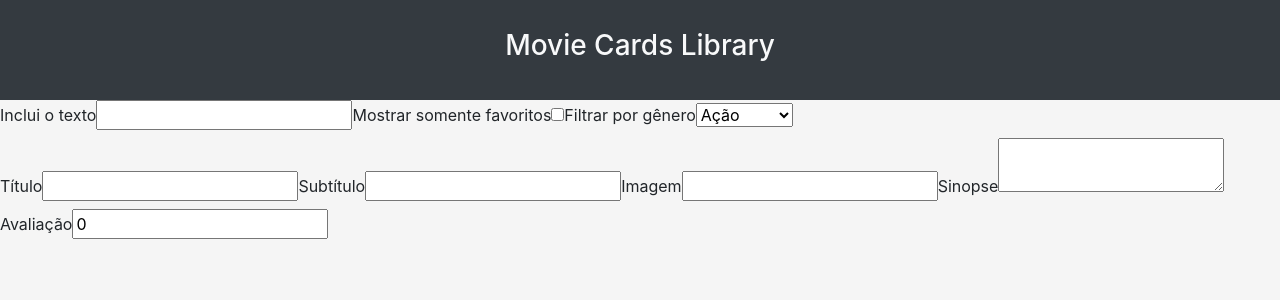
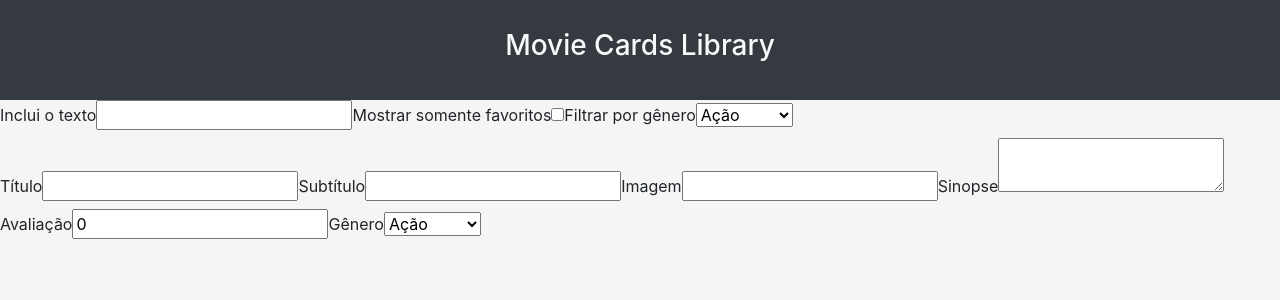
Before and after one commit to tryber/sd-05-block12-project-movie-card-library-stateful, a React (Create React App) app: page / in a window 1280 px wide. Shown: the top 300 px of the page. Built offline with nearby package versions, Linux system fonts and the light colour scheme.

Commit message:
Factoring Genre selection coponent

```diff
--- a/src/components/AddMovie.jsx
+++ b/src/components/AddMovie.jsx
@@ -1,4 +1,10 @@
 import React, { Component } from 'react';
+
+const genres = [
+  { value: 'action', text: 'Ação' },
+  { value: 'comedy', text: 'Comédia' },
+  { value: 'thriller', text: 'Suspense' },
+];
 
 const MovieTitle = (props) => {
   const { value, onchange } = props;
@@ -71,6 +77,27 @@ Avaliação
   </label>
 );
 
+const SelectGenre = ({ selectedGenre, onchange }) => (
+  <label htmlFor="genre-new-movie">
+Gênero
+    <select
+      key="genre-new-movie"
+      onChange={onchange}
+      name="genre"
+      value={selectedGenre}
+    >
+      {genres.map(({ text, value }) => (
+        <option
+          value={value}
+          key={value}
+        >
+          {text}
+        </option>
+      ))}
+    </select>
+  </label>
+);
+
 class AddMovie extends Component {
   constructor(props) {
     super(props);
@@ -98,7 +125,7 @@ class AddMovie extends Component {
   }
 
   render() {
-    const { title, subtitle, imagePath, storyline, rating } = this.state;
+    const { title, subtitle, imagePath, storyline, rating, genre } = this.state;
     return (
       <form>
         <MovieTitle
@@ -118,6 +145,7 @@ class AddMovie extends Component {
           value={storyline}
         />
         <Rating valueRating={rating} onchange={this.updateRating} />
+        <SelectGenre selectedGenre={genre} onchange={this.updateState} />
       </form>
     );
   }
```
